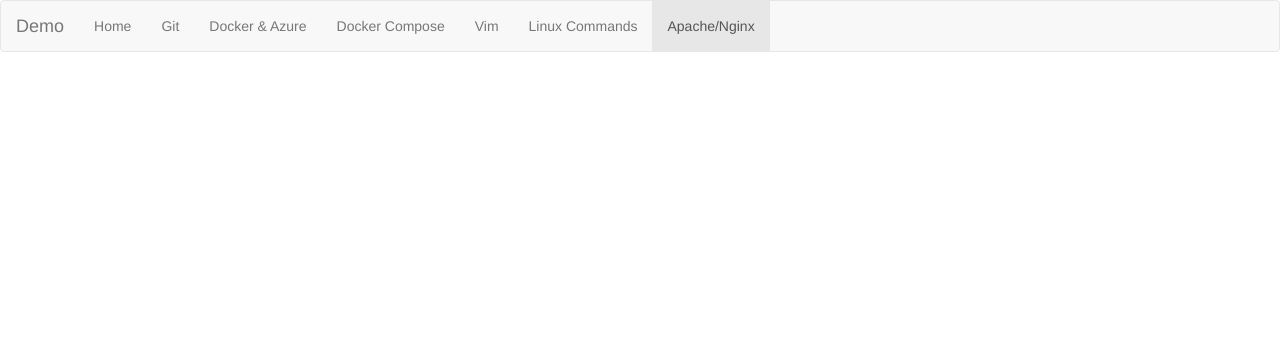
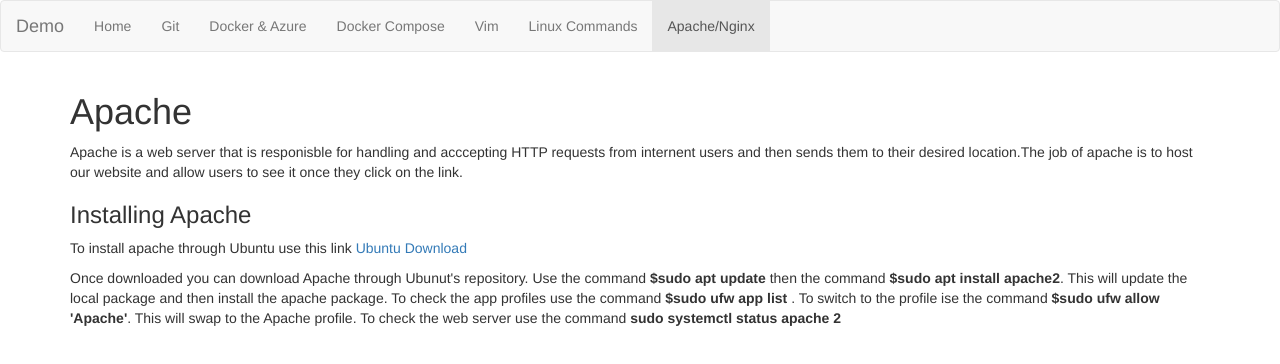
Before and after one commit to NajmHassan/IS218Project, a plain HTML site: page code/server.html in a window 1280 px wide. Drawn offline with nearby package versions, Linux system fonts and the light colour scheme.

Commit message:
updated server with content

```diff
--- a/code/server.html
+++ b/code/server.html
@@ -28,6 +28,16 @@
 </nav>
 
 <div class="container">
+  <h1>Apache</h1>
+  <p>Apache is a web server that is responisble for handling and acccepting HTTP requests from internent users and then sends
+  them to their desired location.The job of apache is to host our website and allow users to see it once they click on the link.</p>
+  <h3>Installing Apache</h3>
+  <p>To install apache through Ubuntu use this link <a href="https://ubuntu.com/download/desktop">Ubuntu Download</a></p>
+  <p>Once downloaded you can download Apache through Ubunut's repository. Use the command <strong>$sudo apt update</strong> then
+  the command <strong>$sudo apt install apache2</strong>. This will update the local package and then install the apache package. To check
+  the app profiles use the command <strong>$sudo ufw app list </strong>. To switch to the profile ise the command
+  <strong>$sudo ufw allow 'Apache'</strong>. This will swap to the Apache profile. To check the web server use the command
+  <strong>sudo systemctl status apache 2 </strong></p>
 
 
 </body>
```
